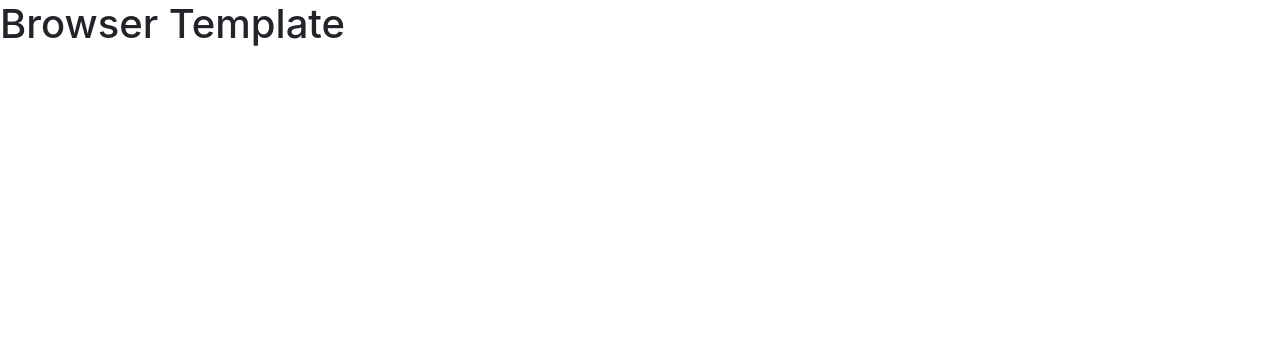
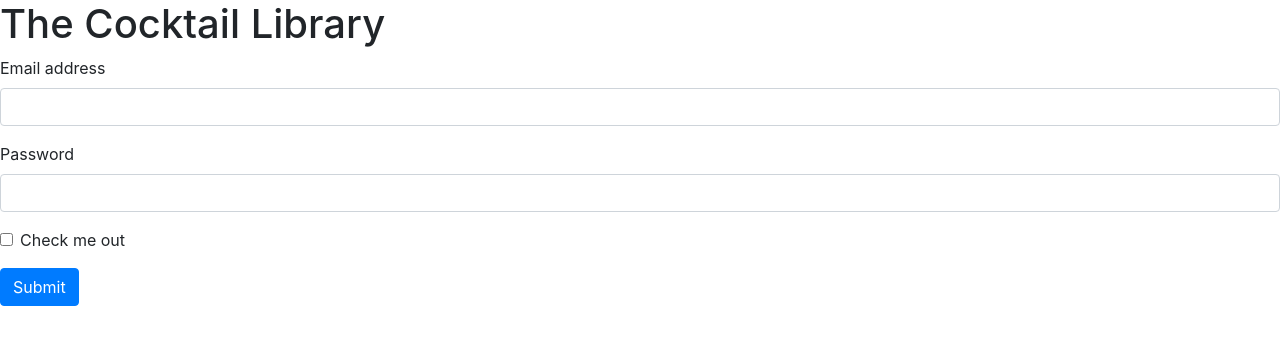
Before and after one commit to tslilpress/cocktail-library, a website built with webpack: page index.html in a window 1280 px wide. Built offline with nearby package versions, Linux system fonts and the light colour scheme.

Commit message:
Created files for user auth - created auth folder - created api, events and ui files in auth folder - added sign up form in html

```diff
--- a/index.html
+++ b/index.html
@@ -1,7 +1,7 @@
 <!DOCTYPE html>
 <html>
     <head>
-      <title>Example</title>
+      <title>Cocktail-Library</title>
       <meta name="viewport" content="width=device-width, initial-scale=1">
 
       <!-- Do not add `link` tags-->
@@ -12,6 +12,21 @@
       <script src="public/application.js" type="text/javascript" charset="utf-8" defer></script>
     </head>
     <body>
-      <h1>Browser Template</h1>
+      <h1>The Cocktail Library</h1>
+      <form>
+        <div class="form-group">
+          <label for="exampleInputEmail1">Email address</label>
+          <input type="email" class="form-control" id="exampleInputEmail1" aria-describedby="emailHelp">
+        </div>
+        <div class="form-group">
+          <label for="exampleInputPassword1">Password</label>
+          <input type="password" class="form-control" id="exampleInputPassword1">
+        </div>
+        <div class="form-group form-check">
+          <input type="checkbox" class="form-check-input" id="exampleCheck1">
+          <label class="form-check-label" for="exampleCheck1">Check me out</label>
+        </div>
+          <button type="submit" class="btn btn-primary">Submit</button>
+      </form>
     </body>
 </html>
```
Also changed, not shown: assets/scripts/auth/api.js (added), assets/scripts/auth/events.js (added), assets/scripts/auth/us.js (added), 1 other file.
